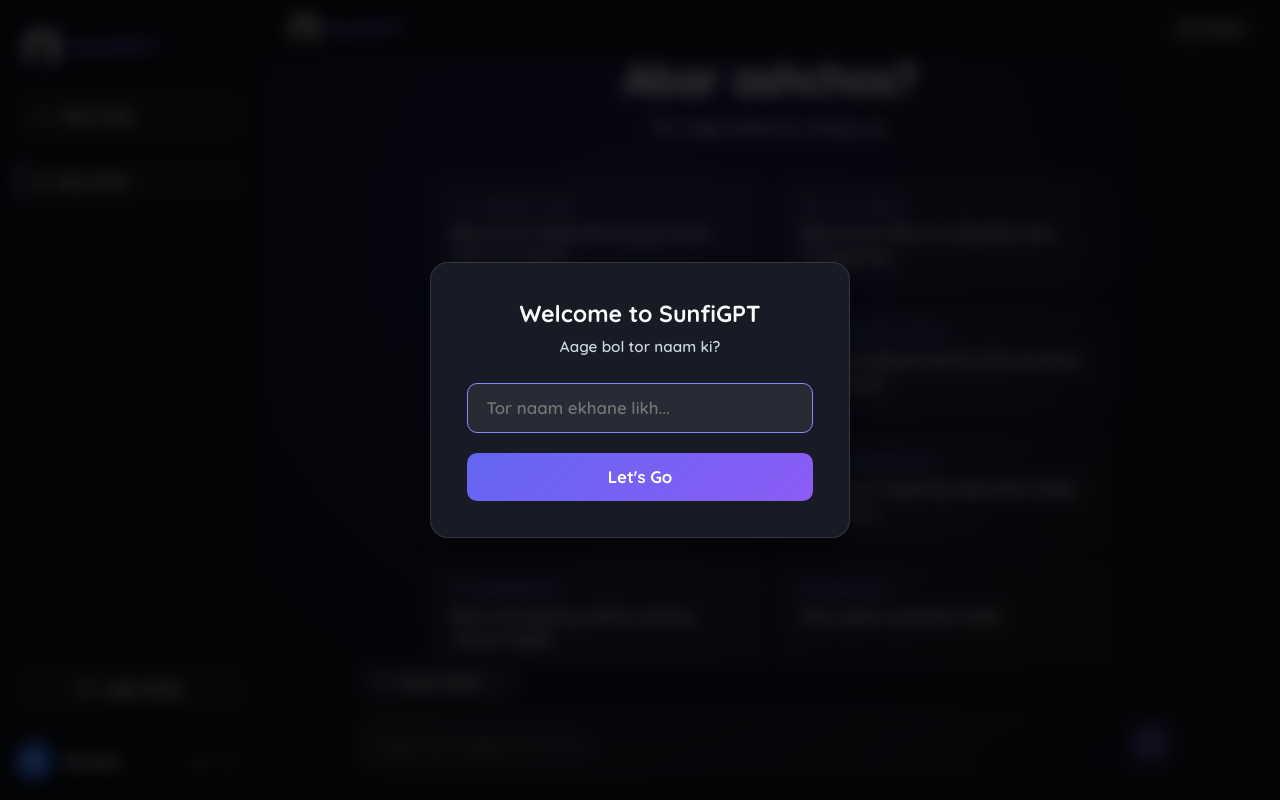
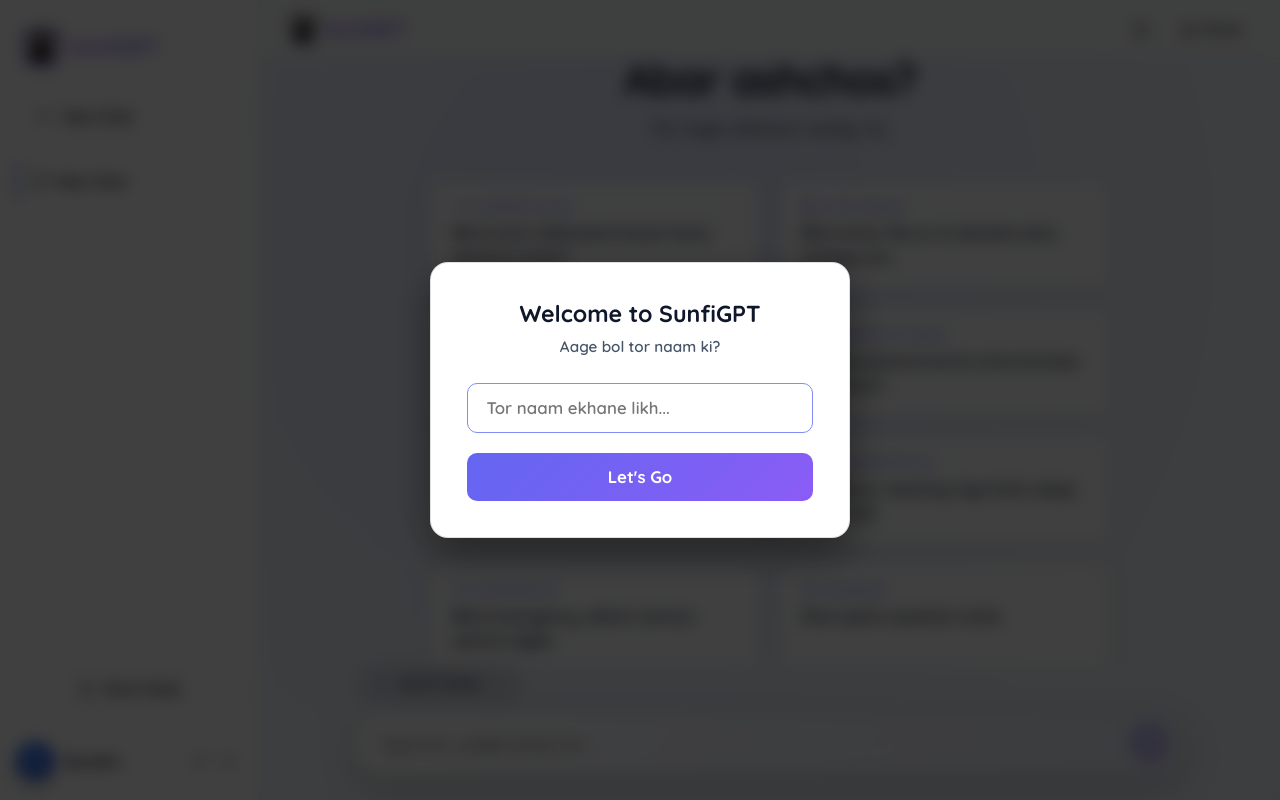
Before and after one commit to sunfi-x/SunfiGPT, a React (Vite) app in the folder client/: page / in a window 1280 px wide. Built offline with nearby package versions, Linux system fonts and the light colour scheme; the HTML template or start-up script is replaced by a standard one.

Commit message:
Default to light mode, move theme toggle to header alongside Home button

```diff
--- a/client/src/App.jsx
+++ b/client/src/App.jsx
@@ -46,7 +46,7 @@
   });
 
   const [theme, setTheme] = useState(() => {
-    return localStorage.getItem('sunfi_theme') || 'dark';
+    return localStorage.getItem('sunfi_theme') || 'light';
   });
 
   const [isSidebarOpen, setIsSidebarOpen] = useState(false);
@@ -253,6 +253,8 @@
         isLoading={isLoading}
         onGoHome={handleGoHome}
         onToggleSidebar={() => setIsSidebarOpen((prev) => !prev)}
+        theme={theme}
+        onToggleTheme={handleToggleTheme}
       />
     </div>
   );
--- a/client/src/components/ChatView.jsx
+++ b/client/src/components/ChatView.jsx
@@ -2,7 +2,7 @@
 import MessageBubble from './MessageBubble';
 import Landing from './Landing';
 import ModeSelector from './ModeSelector';
-import { Send, Home, Menu } from 'lucide-react';
+import { Send, Home, Menu, Sun, Moon } from 'lucide-react';
 
 export default function ChatView({
   messages,
@@ -14,6 +14,8 @@
   isLoading,
   onGoHome,
   onToggleSidebar,
+  theme,
+  onToggleTheme,
 }) {
   const [input, setInput] = useState('');
   const messagesEndRef = useRef(null);
@@ -69,6 +71,9 @@
           </div>
         </div>
         <div className="top-bar-right">
+          <button className="theme-icon-btn" onClick={onToggleTheme} title="Toggle Theme">
+            {theme === 'dark' ? <Sun size={18} /> : <Moon size={18} />}
+          </button>
           <button className="home-btn" onClick={onGoHome} title="Return to Home">
             <Home size={15} />
             <span>Home</span>
--- a/client/src/styles.css
+++ b/client/src/styles.css
@@ -425,6 +425,30 @@
 .home-btn:hover {
   background: rgba(99, 102, 241, 0.2);
   border-color: rgba(99, 102, 241, 0.4);
+}
+
+.top-bar-right {
+  gap: 0.5rem;
+}
+
+.theme-icon-btn {
+  display: flex;
+  align-items: center;
+  justify-content: center;
+  background: var(--card-bg);
+  border: 1px solid var(--card-border);
+  color: var(--text-main);
+  width: 34px;
+  height: 34px;
+  border-radius: 10px;
+  cursor: pointer;
+  transition: all 0.2s ease;
+}
+
+.theme-icon-btn:hover {
+  background: rgba(99, 102, 241, 0.2);
+  border-color: rgba(99, 102, 241, 0.4);
+  color: #818cf8;
 }
 
 /* Landing View */
```
